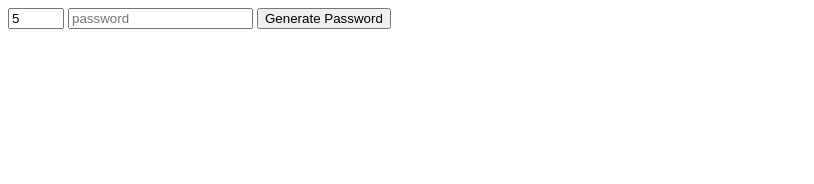
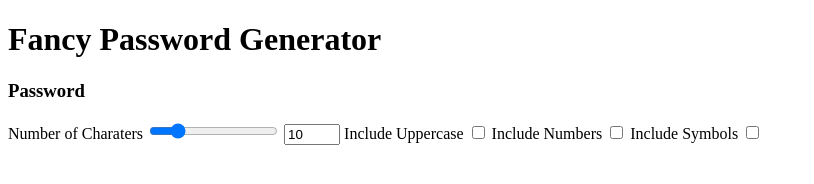
Before and after one commit to FolukeDade/PasswordGeneratorAssingment, a plain HTML site: page index.html in a window 1280 px wide. Shown: the whole page, without its empty margins (0-814 px from the left). Drawn offline with Linux system fonts and the light colour scheme.

Commit message:
updated HTML, different coding

```diff
--- a/index.html
+++ b/index.html
@@ -4,31 +4,31 @@
   <meta charset="UTF-8">
   <meta http-equiv="X-UA-Compatible" content="IE=edge">
   <meta name="viewport" content="width=device-width, initial-scale=1.0">
+  <script src="script.js" defer></script>
+  <link rel="stylesheet" href="styles.css">
   <title>Fancy Password Generator</title>
+
 </head>
 <body>
-  <input type="number" min="5" max="30" value="5" id="number">
-  <input type="text" placeholder="password" id="password" readonly>
-  <button id="button">Generate Password</button>
+<div class="container">
+  <h1> Fancy Password Generator</h1>
+  <h3>Password</h3>
+  <form>
+    <label for="charaterAmountNumber"> Number of Charaters</label>
+    <input type="range" min="1" max="50" value="10" id="charaterAmountRange">
+    <input type="number"min="1" max="50" value="10" id="charaterAmountNumber">
 
-  <script>
-    const numberOfCharaters = document.getElementById("number");
-    const holder = document.getElementById("password");
-    const button = document.getElementById("button");
+    <label for="">Include Uppercase</label>
+    <input type="checkbox" id="includeUpperCase">
 
-    function generatePassword(){
+    <label for="">Include Numbers</label>
+    <input type="checkbox" id="includeNumbers">
 
-      const characters = "abcdefghijklmnopqrstuvwxyzABCDEFGHIJKLMNOPQRSTUVWXYZ1234567890~!@#$%^&*()_+"
-      const passwordLength = numberOfCharacter.value
-      let password = ""
+    <label for="">Include Symbols</label>
+    <input type="checkbox" id="includeSymbols">
+  </form>
+</div>
 
-      for(let i = 0; i < passwordLength; i++){
-        let randomPassword = Math.floor(Math.random() * charaters.length)
-        password += characters.substring(randomPassword, randomPassword + 1)
-      }
-      holder.value = password
-    }
 
-  </script>
 </body>
 </html>
```
